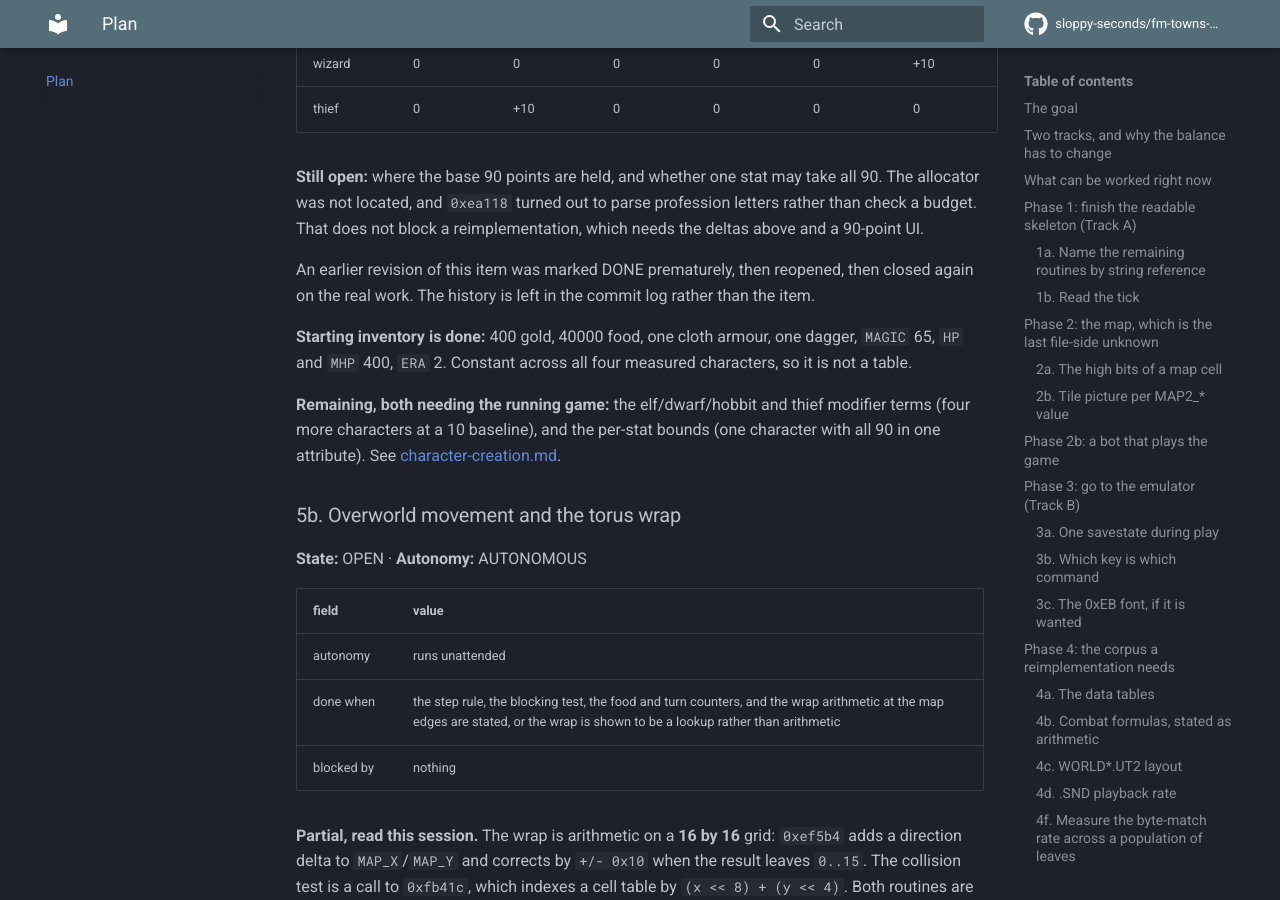
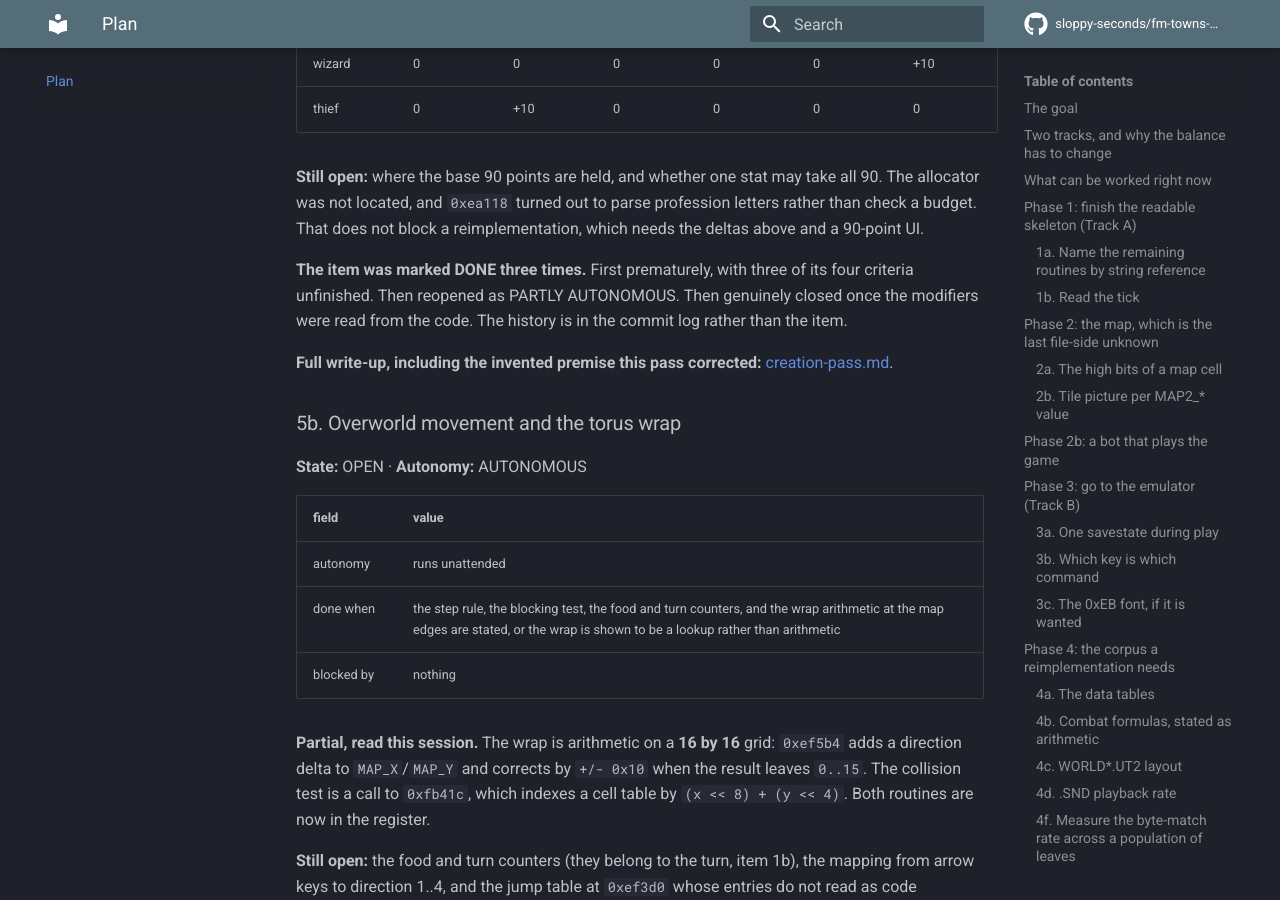
Before and after one commit to sloppy-seconds/fm-towns-ultima, an MkDocs documentation site: the page built from docs/plan.md, in a window 1280 px wide and 900 px high, scrolled down 22267 px. Built offline with MkDocs 1.6.1 and Material for MkDocs 9.7.7, drawn with Linux system fonts in a browser that asks for light colours; comment, search, counter and statistics services are not loaded.

Commit message:
The creation pass: what it found, and the assumption it corrected
New page docs/creation-pass.md. Records the pass as a result rather than
as a set of edits.

The lead is the wrong premise, because it is the more useful finding. I
described item 5a as reading 'the stat roll' on the stated basis that
Ultima II rolls attributes from dice. Nothing measured that. The game has
the player allocate 90 points. The invented premise aimed the work: a dice
roll means find the RNG call, so the first attempt searched randMod sites,
found 0xf93ac, and decoded monster spawn placement instead. An hour on the
wrong code.

Also records: the arithmetic as read from 0xed6e0, the ten choice deltas,
the 4-of-4 verification, and the wrong slot mapping I had to discard
because the record's field order is not the instruction order. Nothing in
the repository could have caught the invented premise, which is why the
rule is now in AGENTS.md.

Also cleans three stale paragraphs the previous commits left in plan item
5a, which still said the race terms needed the running game after they had
been read from the code.

```diff
--- a/docs/plan.md
+++ b/docs/plan.md
@@ -779,15 +779,12 @@
 allocator was not located, and `0xea118` turned out to parse profession letters rather than check a
 budget. That does not block a reimplementation, which needs the deltas above and a 90-point UI.
 
-An earlier revision of this item was marked DONE prematurely, then reopened, then closed again on
-the real work. The history is left in the commit log rather than the item.
+**The item was marked DONE three times.** First prematurely, with three of its four criteria
+unfinished. Then reopened as PARTLY AUTONOMOUS. Then genuinely closed once the modifiers were read
+from the code. The history is in the commit log rather than the item.
 
-**Starting inventory is done:** 400 gold, 40000 food, one cloth armour, one dagger, `MAGIC` 65,
-`HP` and `MHP` 400, `ERA` 2. Constant across all four measured characters, so it is not a table.
-
-**Remaining, both needing the running game:** the elf/dwarf/hobbit and thief modifier terms (four
-more characters at a 10 baseline), and the per-stat bounds (one character with all 90 in one
-attribute). See [character-creation.md](character-creation.md#what-closing-the-remaining-gaps-would-take).
+**Full write-up, including the invented premise this pass corrected:**
+[creation-pass.md](creation-pass.md).
 
 ### 5b. Overworld movement and the torus wrap
 
--- a/mkdocs.yml
+++ b/mkdocs.yml
@@ -165,7 +165,8 @@
       - The enter band is a build-unit boundary: enter-band-boundary.md
       - enter is compiler-emitted in both binaries: enter-compiler-emitted.md
       - The enter census across seven binaries: enter-census.md
-      - Character creation, verified from stored rosters: character-creation.md
+      - Character creation, the exact state arithmetic: character-creation.md
+      - The creation pass, and the assumption it corrected: creation-pass.md
       - Movement and the torus wrap: movement-and-wrap.md
       - The shared enter routines are TBIOS trap stubs: enter-tbios-stubs.md
       - The real-mode generator does not emit enter: enter-not-emittable.md
```
Also changed, not shown: docs/creation-pass.md (added, +141 -0 lines).
